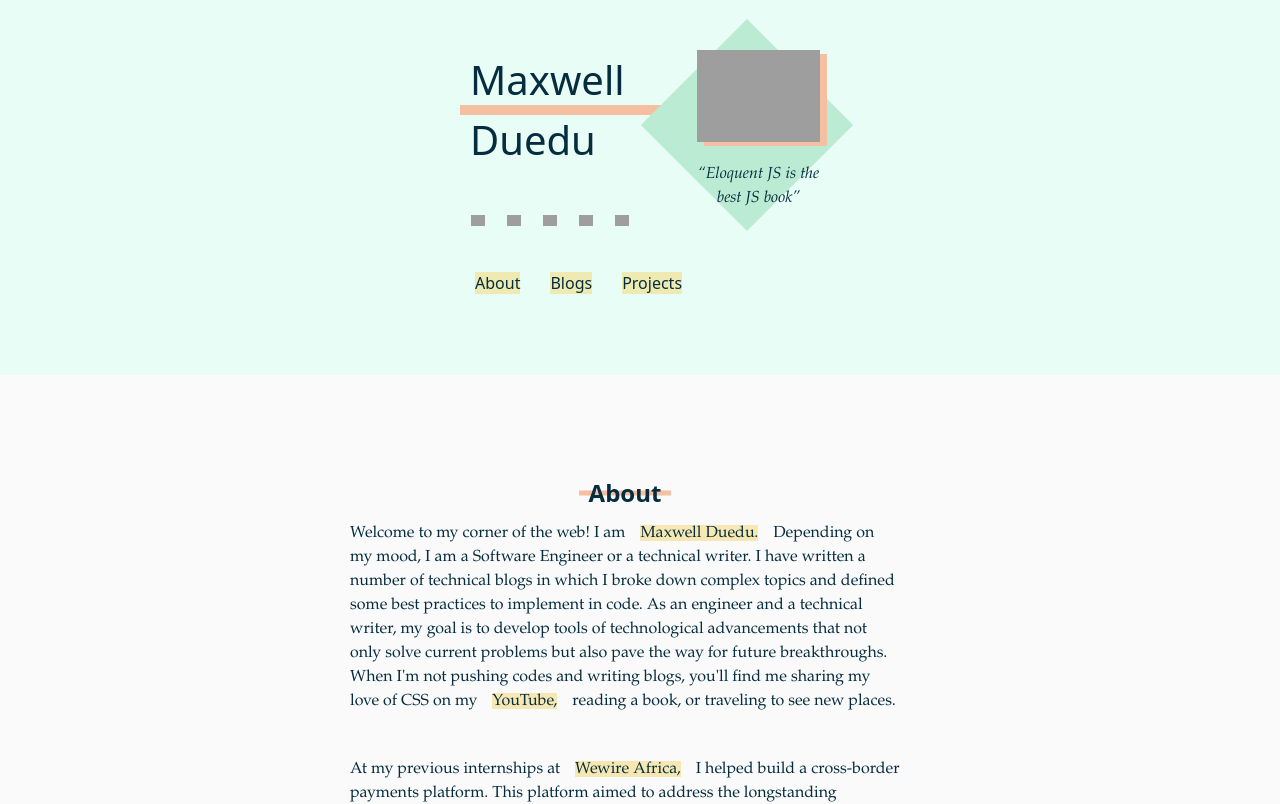
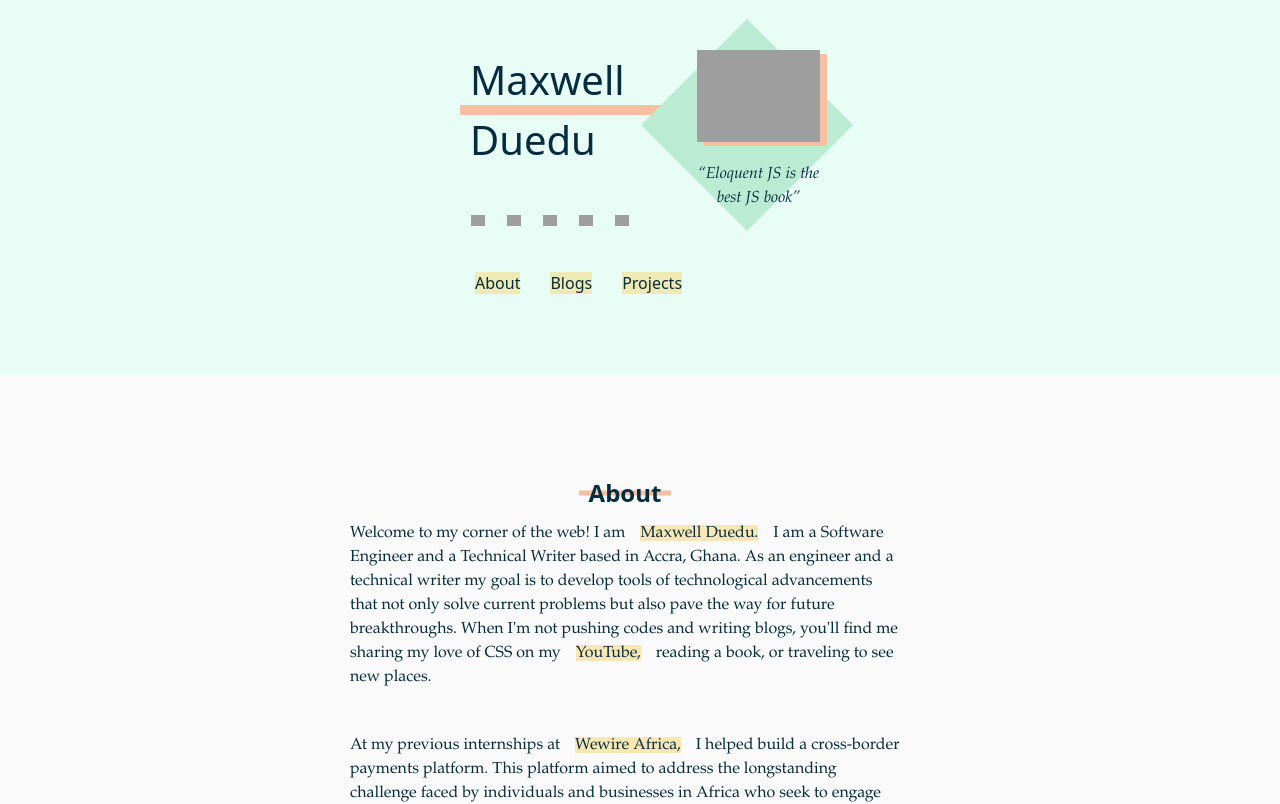
Before and after one commit to BaduDueduMaxwell/mdk_portfolio, a React (Vite) app: page / in a window 1280 px wide. Shown: the top 804 px of the page. Built offline with nearby package versions, Linux system fonts and the light colour scheme; grey boxes are pictures that could not be loaded.

Commit message:
made changes to the about

```diff
--- a/src/components/AboutComponents/Paragraph.jsx
+++ b/src/components/AboutComponents/Paragraph.jsx
@@ -8,10 +8,8 @@ export default function Paragraph() {
         <a href="https://www.linkedin.com/in/maxwell-duedu-05a026199/">
           Maxwell Duedu.
         </a>
-        Depending on my mood, I am a Software Engineer or a technical writer. I
-        have written a number of technical blogs in which I broke down complex
-        topics and defined some best practices to implement in code. As an
-        engineer and a technical writer, my goal is to develop tools of
+        I am a Software Engineer and a Technical Writer  based in Accra, Ghana. As
+        an engineer and a technical writer my goal is to develop tools of
         technological advancements that not only solve current problems but also
         pave the way for future breakthroughs. When I'm not pushing codes and
         writing blogs, you'll find me sharing my love of CSS on my
```
